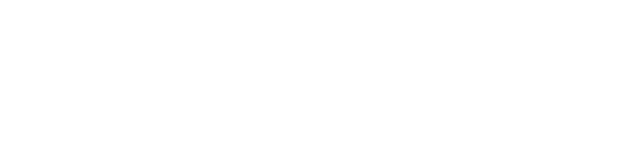
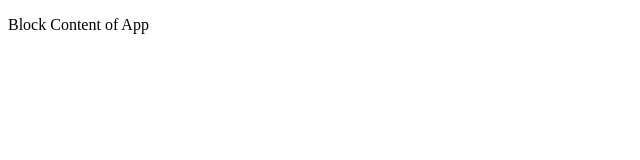
Before and after one commit to mansovanna/learning-git, a plain HTML site: page index.html in a window 1280 px wide. Shown: the whole page, without its empty margins (0-640 px from the left). Drawn offline with Linux system fonts and the light colour scheme.

Commit message:
I have Content

```diff
--- /dev/null
+++ b/App/app.js
@@ -0,0 +1,5 @@
+const app = 'Hello would!';
+
+if(app<=0){
+    console.log('Message App');
+}
--- a/index.html
+++ b/index.html
@@ -6,6 +6,12 @@
     <title>Git Learing Server</title>
 </head>
 <body>
-
+    <!-- Starting of Block Content App -->
+     <main>
+        <div>
+            <p>Block Content of App</p>
+        </div>
+     </main>
+     <!-- End of Block Content App -->
 </body>
 </html>
```
